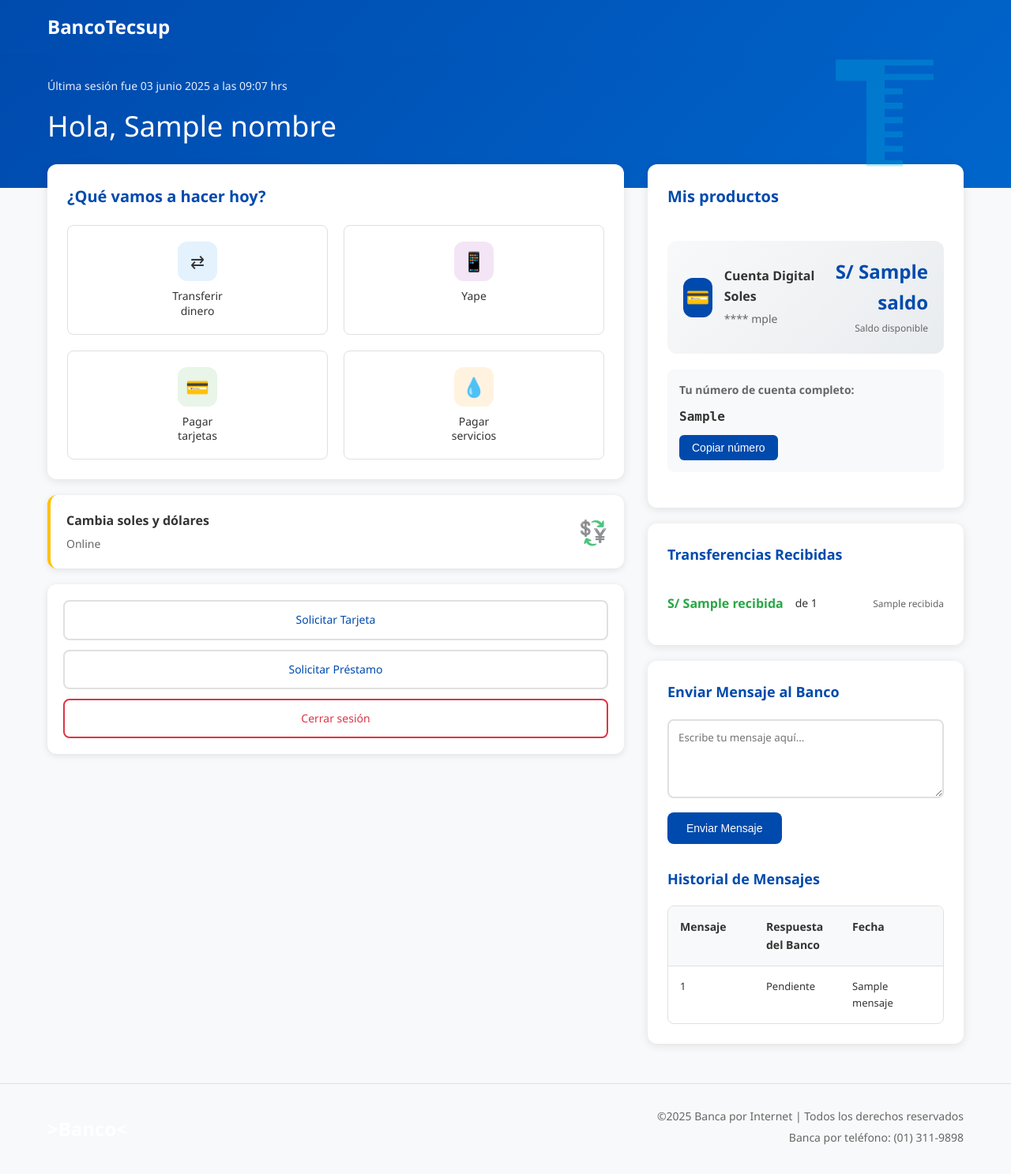
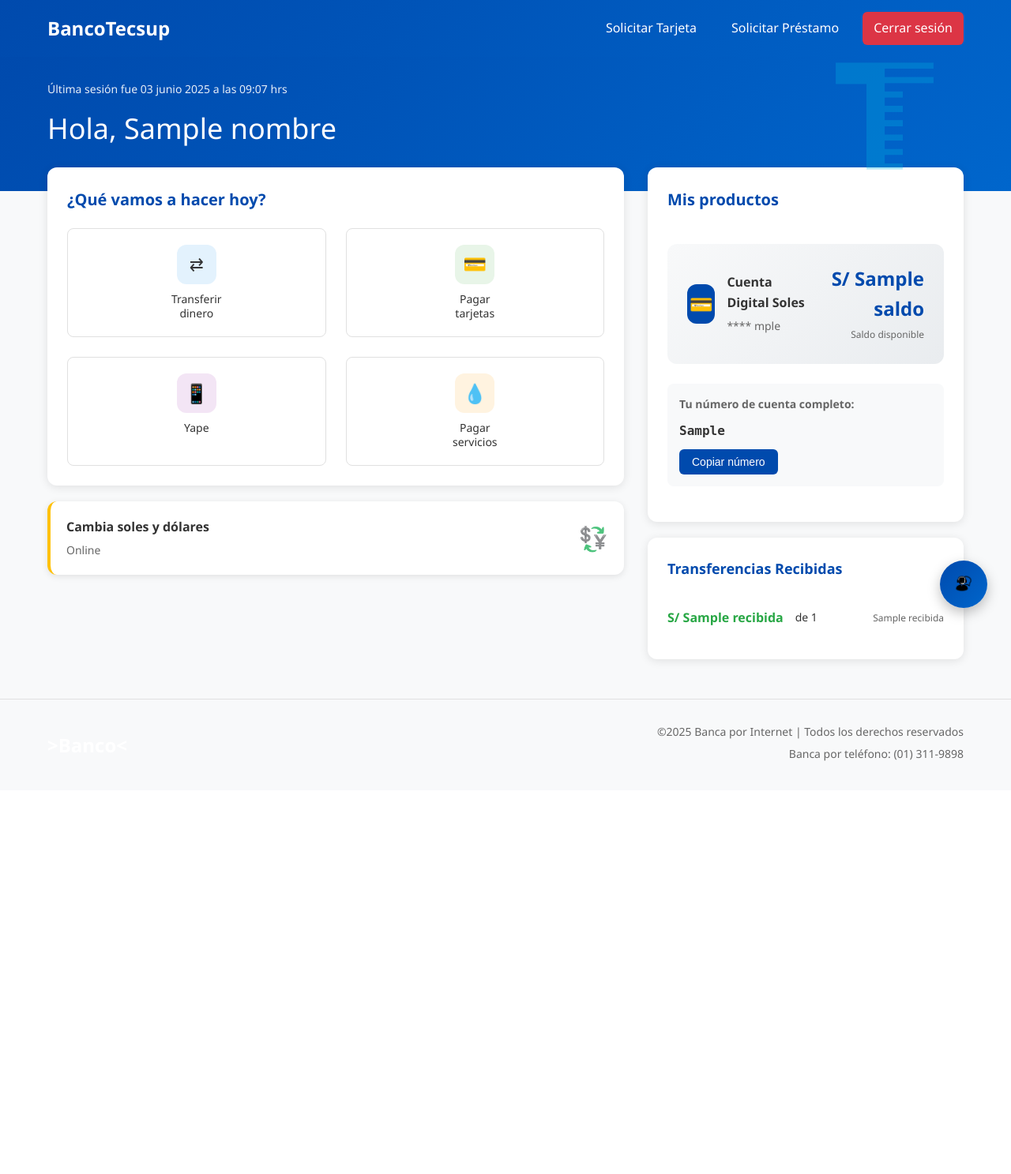
Before and after one commit to 923327532/proyecto_python, a Flask app: template templates/usuario/usuario.html in a window 1280 px wide. Shown: the whole page at 79% size. After the commit the page ends 964 px from the top, so only its background shows below. Run offline with Flask 3, Linux system fonts and the light colour scheme; the template is opened without the code that fills it: most values are stand-ins (such as "Sample title", 1, 10 or a date in 2020); some libraries are stand-ins or nearby versions.

Commit message:
Sobrescribiendo todo el remoto con mi código local

```diff
--- a/static/styless/user/usuario.css
+++ b/static/styless/user/usuario.css
@@ -658,3 +658,148 @@ body {
         font-size: 13px;
     }
 }
+
+/*icono soporte */
+/* Botón flotante de soporte */
+.btn-soporte {
+  position: fixed;
+  bottom: 30px;
+  right: 30px;
+  background: linear-gradient(135deg, #004aad, #0066cc);
+  border: none;
+  border-radius: 50%;
+  width: 60px;
+  height: 60px;
+  cursor: pointer;
+  box-shadow: 0 6px 16px rgba(0, 0, 0, 0.25);
+  z-index: 999;
+  transition: transform 0.2s ease, box-shadow 0.3s ease;
+}
+
+.btn-soporte:hover {
+  transform: scale(1.05);
+  box-shadow: 0 8px 20px rgba(0, 0, 0, 0.35);
+}
+
+.btn-soporte img {
+  width: 32px;
+  height: 32px;
+}
+
+/* Formulario emergente */
+.formulario-soporte {
+  display: none;
+  position: fixed;
+  bottom: 100px;
+  right: 30px;
+  width: 350px;
+  max-height: 80vh;
+  overflow-y: auto;
+  background-color: #ffffff;
+  border: 2px solid #004aad;
+  border-radius: 16px;
+  padding: 20px;
+  box-shadow: 0 8px 24px rgba(0, 0, 0, 0.25);
+  z-index: 998;
+  font-family: 'Segoe UI', sans-serif;
+}
+
+.formulario-soporte h3 {
+  color: #004aad;
+  font-size: 18px;
+  margin-bottom: 10px;
+}
+
+.formulario-soporte form textarea {
+  width: 100%;
+  padding: 12px;
+  border-radius: 8px;
+  border: 1px solid #ccc;
+  resize: vertical;
+  font-size: 14px;
+  font-family: inherit;
+}
+
+.formulario-soporte form button {
+  margin-top: 12px;
+  background-color: #004aad;
+  color: #fff;
+  border: none;
+  padding: 10px 20px;
+  border-radius: 10px;
+  font-weight: bold;
+  cursor: pointer;
+  transition: 0.3s;
+}
+
+.formulario-soporte form button:hover {
+  background-color: #0066cc;
+}
+
+/* Historial de mensajes */
+.messages-table {
+  margin-top: 15px;
+  font-size: 14px;
+}
+
+.table-header, .table-row {
+  display: flex;
+  justify-content: space-between;
+  padding: 8px 0;
+  border-bottom: 1px solid #eee;
+}
+
+.table-header {
+  font-weight: bold;
+  color: #004aad;
+}
+
+.table-row span {
+  flex: 1;
+  padding-right: 10px;
+  word-wrap: break-word;
+}
+/* Enlaces del header (derecha) */
+.nav-links {
+  display: flex;
+  gap: 1rem;
+  align-items: center;
+}
+
+.nav-link {
+  color: white;
+  text-decoration: none;
+  font-weight: 500;
+  padding: 8px 14px;
+  border-radius: 6px;
+  transition: background-color 0.3s;
+}
+
+.nav-link:hover {
+  background-color: rgba(255, 255, 255, 0.15);
+}
+
+.nav-link.logout {
+  background-color: #dc3545;
+  color: white;
+}
+
+.nav-link.logout:hover {
+  background-color: #c82333;
+}
+
+.account-card {
+    display: flex;
+    justify-content: space-between;
+    align-items: center;
+    padding: 25px;
+    background: linear-gradient(135deg, #f8f9fa 0%, #e9ecef 100%);
+    border-radius: 12px;
+    margin-bottom: 25px;
+}
+
+.actions-grid {
+    display: grid;
+    grid-template-columns: repeat(2, 1fr);
+    gap: 25px;
+}
--- a/templates/usuario/usuario.html
+++ b/templates/usuario/usuario.html
@@ -6,6 +6,7 @@
   <meta name="viewport" content="width=device-width, initial-scale=1.0" />
   <title>BancoTecsup - Dashboard Cliente</title>
   <link rel="stylesheet" href="{{ url_for('static', filename='styless/user/usuario.css') }}" />
+  <link rel="stylesheet" href="{{ url_for('static', filename='styless/user/soporte.css') }}" />
 </head>
 
 <body>
@@ -15,15 +16,17 @@
       <div class="logo">
         <span class="bcp-logo">BancoTecsup</span>
       </div>
-
+      <nav class="nav-links">
+        <a href="{{ url_for('user.solicitar_tarjeta') }}" class="nav-link">Solicitar Tarjeta</a>
+        <a href="{{ url_for('user.prestamo') }}" class="nav-link">Solicitar Préstamo</a>
+        <a href="{{ url_for('logout') }}" class="nav-link logout">Cerrar sesión</a>
+      </nav>
     </div>
 
     <div class="welcome-section">
       <div class="welcome-container">
         <div class="welcome-content">
-          <p class="last-session">
-            Última sesión fue 03 junio 2025 a las 09:07 hrs
-          </p>
+          <p class="last-session">Última sesión fue 03 junio 2025 a las 09:07 hrs</p>
           <h1 class="welcome-title">Hola, {{ nombre }}</h1>
         </div>
         <div class="welcome-illustration">
@@ -37,8 +40,10 @@
   <main class="main-content">
     <div class="container">
       <div class="content-grid">
+
   <!-- Left Column -->
   <div class="left-column">
+
     <!-- Quick Actions -->
     <section class="quick-actions">
       <h2 class="section-title">¿Qué vamos a hacer hoy?</h2>
@@ -47,17 +52,14 @@
           <div class="action-icon transfer-icon">⇄</div>
           <span class="action-text">Transferir<br />dinero</span>
         </a>
+        <a href="{{ url_for('user.pagar_tarjeta') }}" class="action-item">
+          <div class="action-icon card-icon">💳</div>
+          <span class="action-text">Pagar<br />tarjetas</span>
+        </a>
         <a href="{{ url_for('yape.yape_opciones') }}" class="action-item">
           <div class="action-icon mobile-icon">📱</div>
           <span class="action-text">Yape</span>
         </a>
-
-              <a href="{{ url_for('user.pagar_tarjeta') }}" class="action-item">
-
-                <div class="action-icon card-icon">💳</div>
-                <span class="action-text">Pagar<br />tarjetas</span>
-              </a>
-
         <a href="{{ url_for('user.pago') }}" class="action-item">
           <div class="action-icon services-icon">💧</div>
           <span class="action-text">Pagar<br />servicios</span>
@@ -65,7 +67,7 @@
       </div>
     </section>
 
-          <!-- Promotional Cards -->
+    <!-- Exchange Card -->
     <div class="promo-card exchange-card">
       <a href="{{ url_for('user.cambiar_moneda_usuario') }}">
         <div class="promo-content">
@@ -76,18 +78,15 @@
       </a>
     </div>
 
-          <section class="quick-links">
-            <a href="{{ url_for('user.solicitar_tarjeta') }}" class="quick-link">Solicitar Tarjeta</a>
-            <a href="{{ url_for('user.prestamo') }}" class="quick-link">Solicitar Préstamo</a>
-            <a href="{{ url_for('logout') }}" class="quick-link logout">Cerrar sesión</a>
-          </section>
   </div>
+
+  <!-- Right Column -->
   <div class="right-column">
-          <!-- Account Products -->
+
+    <!-- Account Section -->
     <section class="account-section">
       <div class="section-header">
         <h2 class="section-title">Mis productos</h2>
-
       </div>
 
       <div class="account-card">
@@ -107,20 +106,11 @@
       <div class="cuenta-box">
         <h4>Tu número de cuenta completo:</h4>
         <p id="numeroCuenta">{{ numero_cuenta }}</p>
-              <button onclick="copiarCuenta()" class="copy-btn">
-                Copiar número
-              </button>
+        <button onclick="copiarCuenta()" class="copy-btn">Copiar número</button>
       </div>
-
-
     </section>
 
-          <!-- Favorites -->
-
-
-          <!-- Additional Sections -->
-          <div class="additional-sections">
-            <!-- Transfers Received -->
+    <!-- Transferencias -->
     <section class="transfers-section">
       <h3>Transferencias Recibidas</h3>
       <div class="transfers-list">
@@ -136,12 +126,24 @@
       </div>
     </section>
 
-            <!-- Messages Section -->
-            <section class="messages-section">
+  </div>
+
+</div>
+
+    </div>
+  </main>
+
+  <!-- Soporte - Botón flotante -->
+  <button class="btn-soporte" onclick="toggleSoporte()">
+    <img src="{{ url_for('static', filename='image/icono.png') }}" alt="Soporte" />
+  </button>
+
+  <!-- Soporte - Formulario Emergente -->
+  <div class="formulario-soporte" id="formularioSoporte">
     <h3>Enviar Mensaje al Banco</h3>
-              <form method="post" action="{{ url_for('user.mensaje') }}" class="message-form">
+    <form method="post" action="{{ url_for('user.mensaje') }}">
       <textarea name="mensaje" rows="4" required placeholder="Escribe tu mensaje aquí..."></textarea>
-                <button type="submit" class="submit-btn">Enviar Mensaje</button>
+      <button type="submit">Enviar Mensaje</button>
     </form>
 
     <h3>Historial de Mensajes</h3>
@@ -159,11 +161,7 @@
       </div>
       {% endfor %}
     </div>
-            </section> <!-- Fin sección mensajes -->
-          </div> <!-- Fin additional-sections -->
-        </div> <!-- Fin right-column --><!-- Fin content-grid -->
-      </div> <!-- Fin container -->
-  </main> <!-- Fin main-content -->
+  </div>
 
   <!-- Footer -->
   <footer class="footer">
@@ -185,9 +183,12 @@
         alert("Número de cuenta copiado: " + texto);
       });
     }
+
+    function toggleSoporte() {
+      const formulario = document.getElementById("formularioSoporte");
+      formulario.style.display = (formulario.style.display === "block") ? "none" : "block";
+    }
   </script>
 </body>
 
 </html>
-
-<div>
```
Also changed, not shown: static/styless/user/solicitar_prestamo.css (+8 -4 lines), usuario.py (+6 -1 lines), static/image/icono.png (added). Lines whose indentation alone changed are shown as unchanged.
